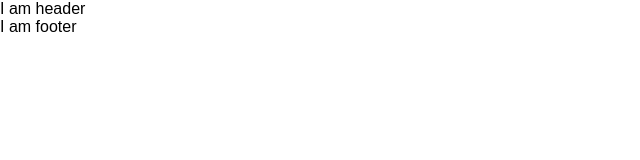
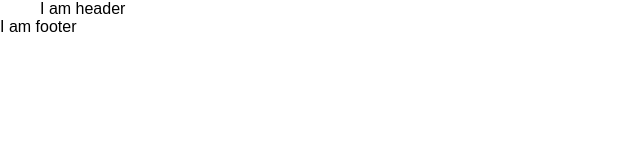
Before and after one commit to daler-developer/relvise, a website: page #src/index.html in a window 1280 px wide. Shown: the full height of the page, 0-640 px from the left. Drawn offline with nearby package versions, Linux system fonts and the light colour scheme; files that its build step writes are made by us from their sources.

Commit message:
added container css block

```diff
--- a/#src/html/_header.html
+++ b/#src/html/_header.html
@@ -1,3 +1,7 @@
 <header class="header">
-  I am header
+  <div class="container header__container">
+    <div class="header__body">
+      I am header
+    </div>
+  </div>
 </header>
--- a/#src/index.scss
+++ b/#src/index.scss
@@ -5,3 +5,4 @@
 
 @import './scss/blocks/footer';
 @import './scss/blocks/header';
+@import './scss/blocks/container';
--- /dev/null
+++ b/#src/scss/blocks/_container.scss
@@ -0,0 +1,7 @@
+.container {
+  & {
+    max-width: 1200px + 30px;
+    margin: 0 auto;
+    padding: 0 15px;
+  }
+}
```
